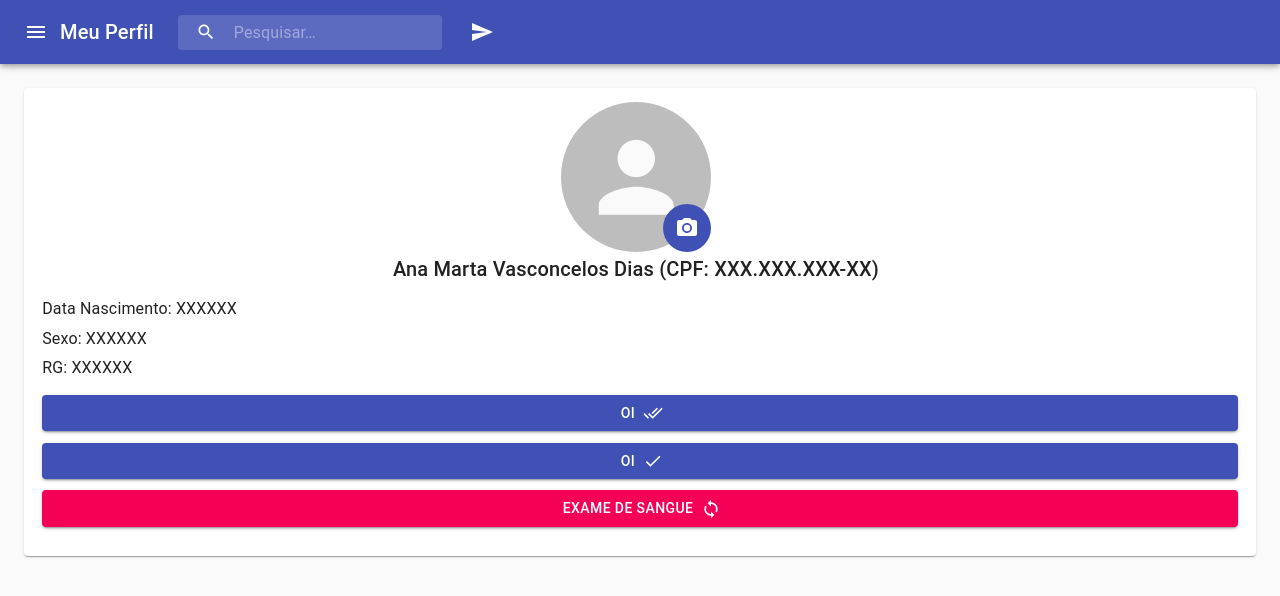
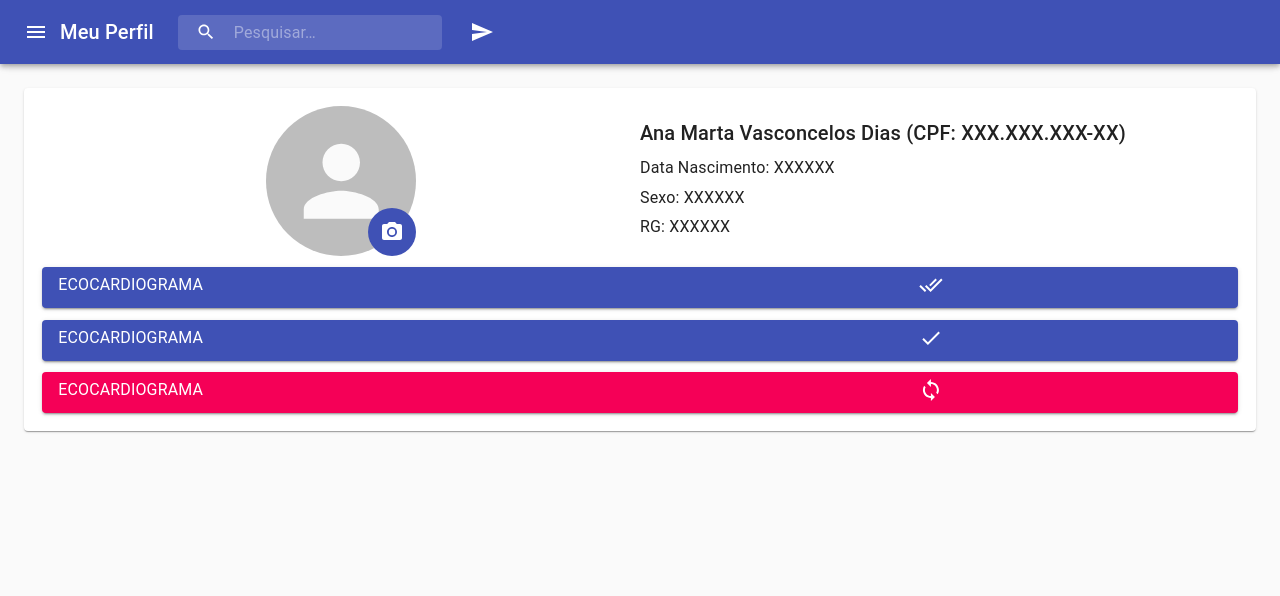
Before and after one commit to galbino/miocardiopediatra-front, a React (Create React App) app: page /perfil_paciente in a window 1280 px wide. Shown: the top 596 px of the page. Built offline with nearby package versions, Linux system fonts and the light colour scheme.

Commit message:
Ajuste dos botões de exames e realocacao de dados do perfil na tela do paciente

```diff
--- a/src/components/Pacientes/PerfilPaciente.js
+++ b/src/components/Pacientes/PerfilPaciente.js
@@ -17,19 +17,32 @@ import LoopIcon from '@material-ui/icons/Loop';
 
 
 const styles = {
-    avatar: {
-        width: 150,
-        height: 150,
+
+    gridContainer: {
+        marginBottom: 5,
+        marginLeft: 5,
+        marginRight: 5
+    },
+
+    profileMainInfo: {
+        position: "relative",
+        width: "50%",
+        margin: "auto",
+        alignContent: "center",
+        alignItems: "center",
+        spacing: '1'
     },
     wrapperCamera: {
         position: "relative",
         width: "fit-content",
         margin: "auto",
+        alignContent: "center",
+        alignItems: "center",
+        spacing: '1'
     },
-    picDesc: {
-      position: "relative",
-      width: "fit-content",
-      margin: "auto",
+    avatar: {
+        width: 150,
+        height: 150,
     },
     camera: {
         position: "absolute",
@@ -41,14 +54,29 @@ const styles = {
             backgroundColor: "#002984"
         }
     },
-    gridContainer: {
+
+    button: {
+        marginTop: '0.8em',
+        flex: 1,
+    },
+
+    buttonGrid: {
         marginBottom: 5,
+        marginRight: 0,
+        spacing: '1'
     },
-    button: {
-        marginBottom: '0.8em',
-        alignContent:'right',
-        flex: 1
-    }
+
+    buttonText:{
+        alignContent: "right",
+        width: "50%",
+        spacing: '1',
+        textAlign: 'left'
+    },
+    buttonIco:{
+        width: "50%",
+        spacing: '1',
+    },
+
 }
 
 class PerfilPaciente extends React.Component {
@@ -77,46 +105,48 @@ class PerfilPaciente extends React.Component {
         const content = (
             <React.Fragment>
               <Paper className="paper">
-                <Grid className={classes.gridContainer} container alignContent="center" alignItems="center" spacing={1} item xs>
+
+                <Grid className={classes.gridContainerAvatar} container item xs>
+
+                    <div className={classes.profileMainInfo}>
                        <div className={classes.wrapperCamera}>
-                        <Avatar className={classes.avatar} src={""} alt="profile-image" sizes="60" >
-                        </Avatar>
+                            <Avatar className={classes.avatar} src={""} sizes="60" ></Avatar>
                             <IconButton className={classes.camera} color="primary" onClick={() => alert("change picture :)")}>
                                 <MdCameraAlt />
                             </IconButton>
                         </div>
-                </Grid>
-                <Grid className={classes.gridContainer} container alignContent="center" alignItems="center" spacing={1} item xs>
-                  <div className={classes.picDesc}>
+                    </div>
+                    <div className={classes.profileMainInfo}>
                         <Typography variant="h6" gutterBottom>
                             Ana Marta Vasconcelos Dias (CPF: XXX.XXX.XXX-XX)
                         </Typography>
-                  </div>
-                </Grid>
-                <Grid className={classes.gridContainer} container alignContent="center" alignItems="center" spacing={1}>
-                  <Grid item xs>
-                    <Grid container spacing={1}>
-                        <Grid item xs={12}>
                         <Typography gutterBottom>Data Nascimento: XXXXXX</Typography>
                         <Typography gutterBottom>Sexo: XXXXXX</Typography>
                         <Typography gutterBottom>RG: XXXXXX</Typography>
-                        </Grid>
-                    </Grid>
-                  </Grid>
+                    </div>
+
                 </Grid>
 
-                <Button variant="contained" color="primary" className={classes.button} endIcon={<DoneAllIcon />}>
-                <text>oi</text>
+                <Button variant="contained" color="primary" className={classes.button}>
+                <Grid className={classes.buttonGrid} container>
+                <Typography className={classes.buttonText}>ECOCARDIOGRAMA</Typography>
+                <DoneAllIcon className={classes.buttonIco}/>
+                </Grid>
                 </Button>
 
-                <Button variant="contained" color="primary" className={classes.button} endIcon={<DoneIcon />}>
-                <text>oi</text>
+                <Button variant="contained" color="primary" className={classes.button}>
+                <Grid className={classes.buttonGrid} container>
+                <Typography className={classes.buttonText}>ECOCARDIOGRAMA</Typography>
+                <DoneIcon className={classes.buttonIco}/>
+                </Grid>
                 </Button>
 
-                <Button variant="contained" color="secondary" className={classes.button} endIcon={<LoopIcon />}>
-                Exame de Sangue
+                <Button variant="contained" color="secondary" className={classes.button}>
+                <Grid className={classes.buttonGrid} container>
+                <Typography className={classes.buttonText}>ECOCARDIOGRAMA</Typography>
+                <LoopIcon className={classes.buttonIco}/>
+                </Grid>
                 </Button>
-
               </Paper>
             </React.Fragment>
         )
```
Lines whose indentation alone changed are shown as unchanged.
